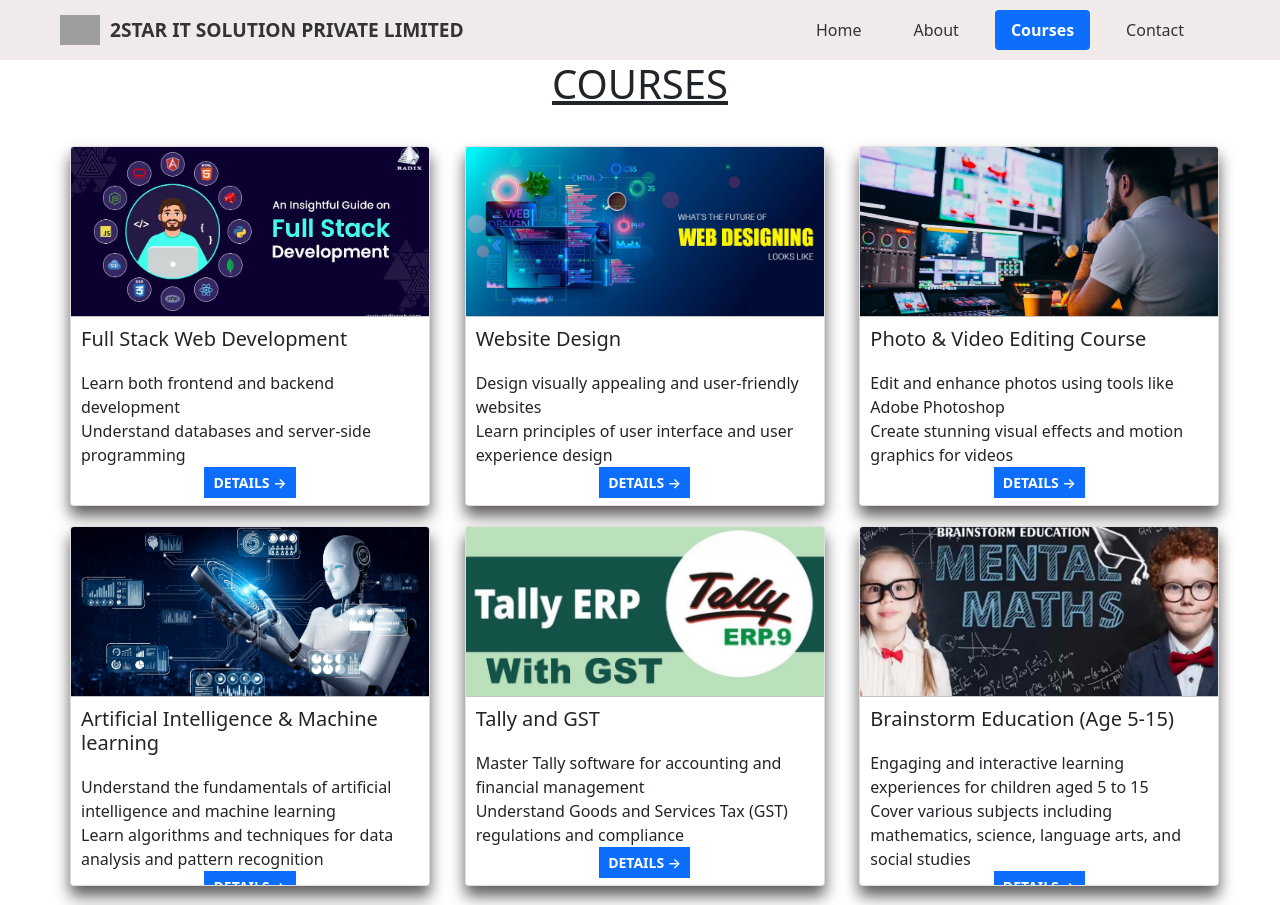
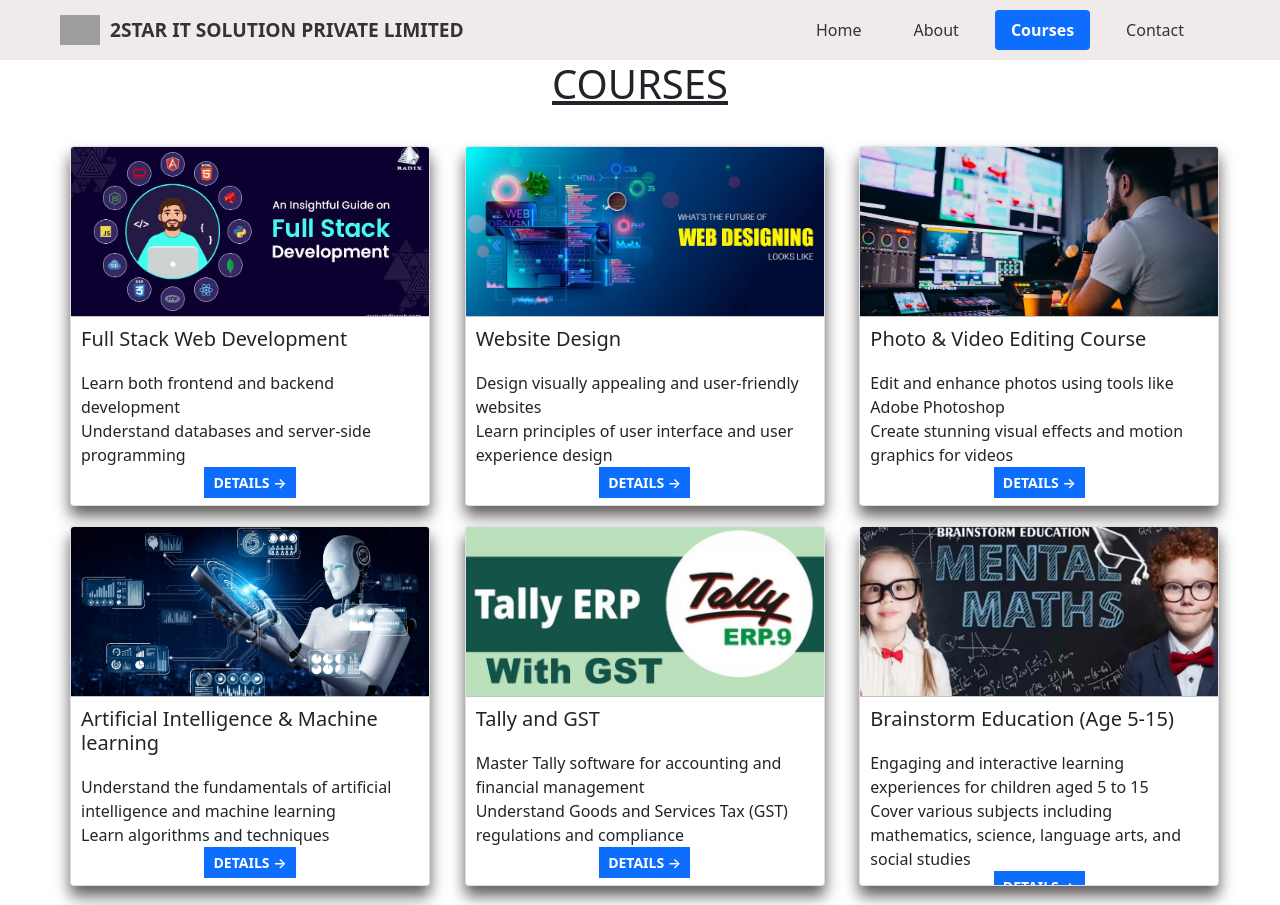
Before and after one commit to Sandhya288/Education_Profile, a React (Create React App) app: page /products in a window 1280 px wide. Shown: the top 905 px of the page. Built offline with nearby package versions, Linux system fonts and the light colour scheme; grey boxes are pictures that could not be loaded.

Commit message:
first commit

```diff
--- a/src/data.js
+++ b/src/data.js
@@ -54,7 +54,7 @@
 	  image: require('./images/AI.jpg'),
 	  details: [
 		'Understand the fundamentals of artificial intelligence and machine learning',
-		'Learn algorithms and techniques for data analysis and pattern recognition',
+		'Learn algorithms and techniques',
 		'Implement machine learning models using Python and libraries like TensorFlow or PyTorch',
 		'Explore applications of AI and ML in various fields such as healthcare, finance, and robotics',
 		'Understand deep learning architectures like convolutional neural networks and recurrent neural networks',
```
